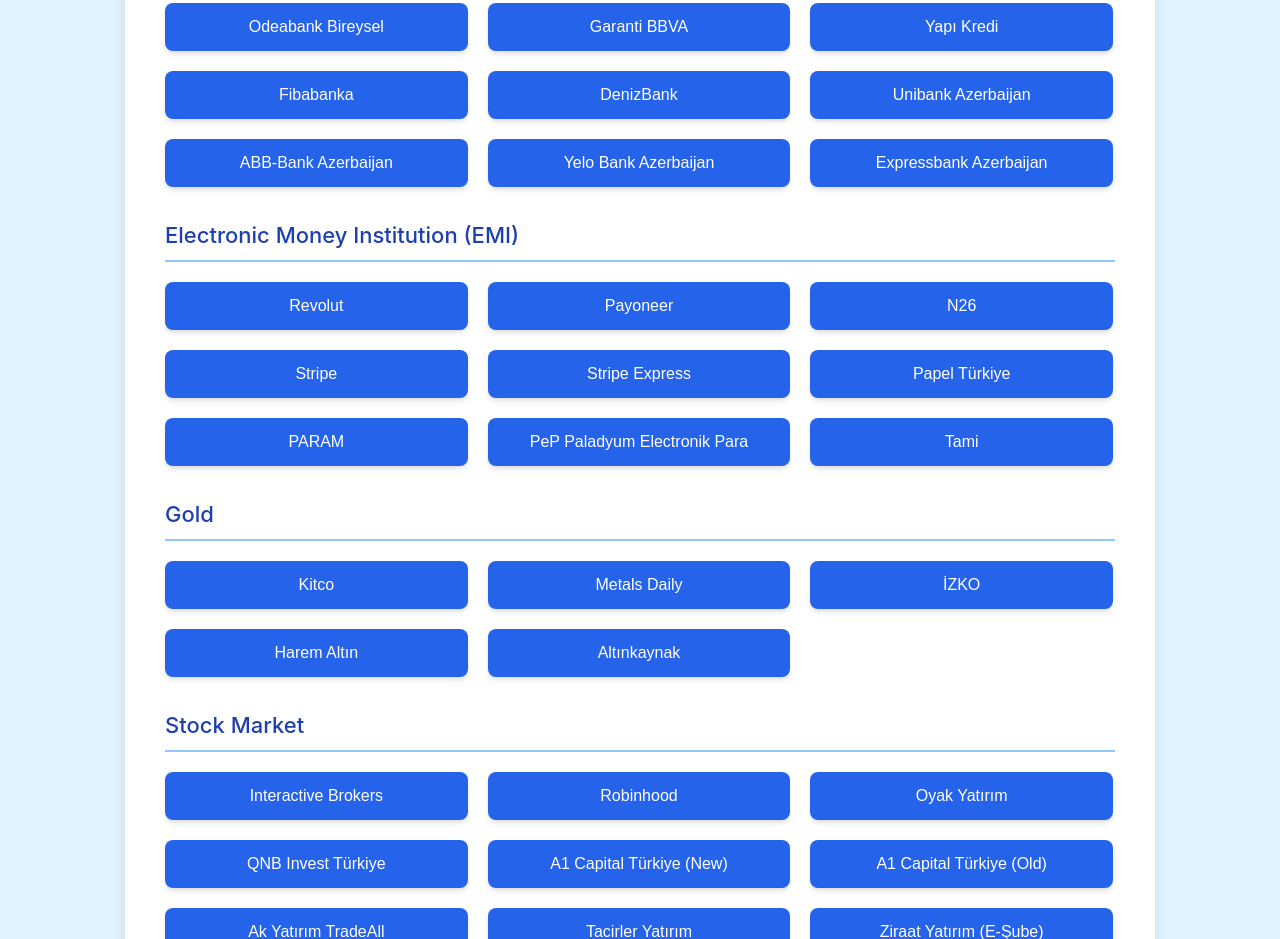
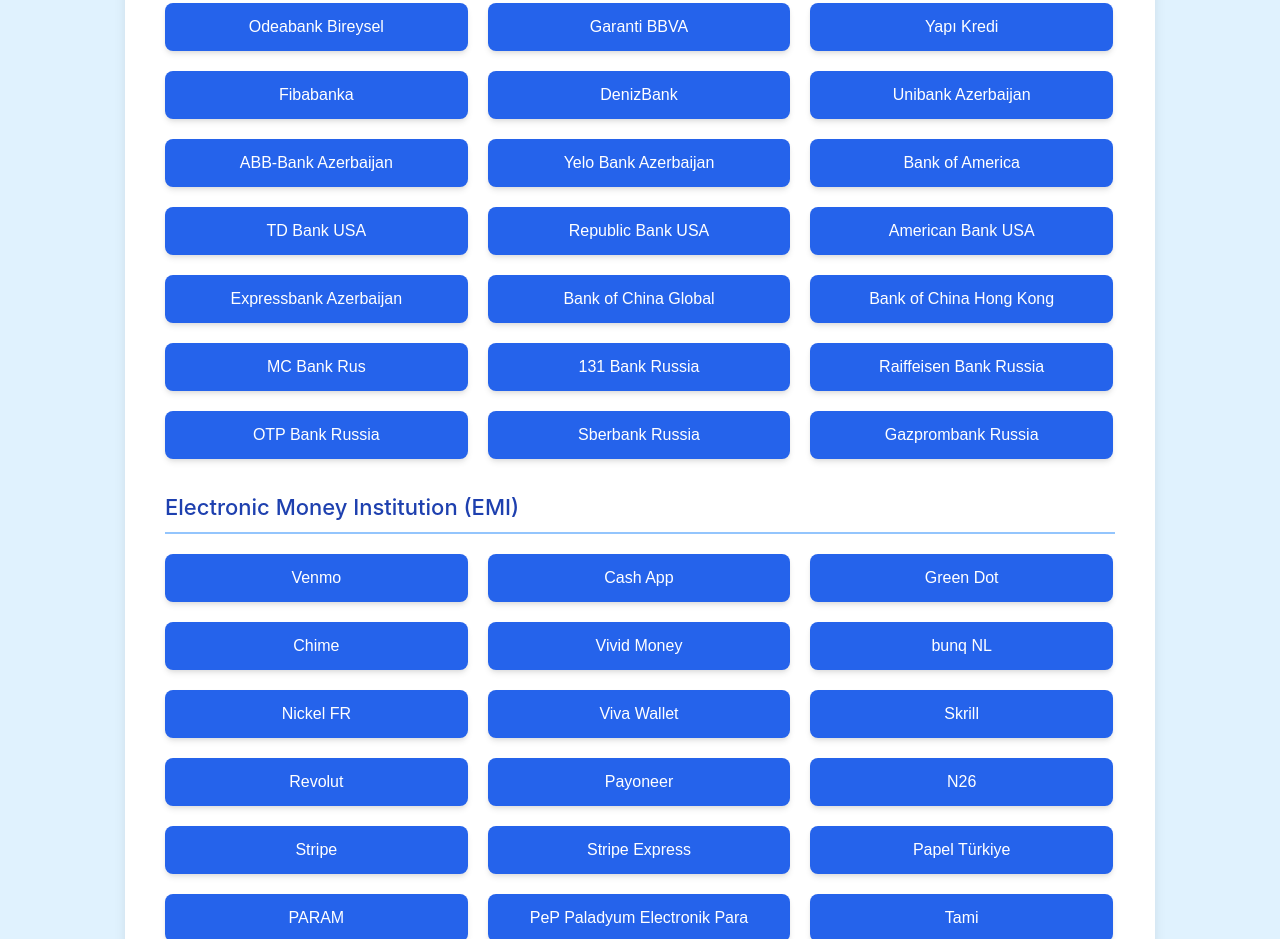
Before and after one commit to berkaygediz/financeMONO, an Electron app: page index.html in a window 1280 px wide. Shown: the part 773-1712 px from the top of the page. Drawn offline with Linux system fonts and the light colour scheme.

Commit message:
new banks, emis (china, russia, france, netherlands, germany, united states, hong kong)

```diff
--- a/index.html
+++ b/index.html
@@ -192,8 +192,13 @@
           <option value="United Kingdom">United Kingdom</option>
           <option value="Turkiye">Turkiye</option>
           <option value="Azerbaijan">Azerbaijan</option>
+          <option value="Russia">Russia</option>
           <option value="Thailand">Thailand</option>
           <option value="Germany">Germany</option>
+          <option value="Netherlands">Netherlands</option>
+          <option value="France">France</option>
+          <option value="China">China</option>
+          <option value="Hong Kong">Hong Kong</option>
         </select>
       </div>
 
--- a/renderer.js
+++ b/renderer.js
@@ -155,12 +155,117 @@
         country: "Azerbaijan",
       },
       {
+        name: "Bank of America",
+        url: "https://secure.bankofamerica.com/login/sign-in/signOnV2Screen.go",
+        country: "United States",
+      },
+      {
+        name: "TD Bank USA",
+        url: "https://onlinebanking.tdbank.com/#/authentication/login",
+        country: "United States",
+      },
+      {
+        name: "Republic Bank USA",
+        url: "https://www.republicbank.com/dbank/live/app/login/consumer",
+        country: "United States",
+      },
+      {
+        name: "American Bank USA",
+        url: "https://cibng.ibanking-services.com/eAM/Credential/Index?FIORG=41T&orgId=41T_114903284&FIFID=114903284&brand=41T_114903284&appId=ceb",
+        country: "United States",
+      },
+      {
         name: "Expressbank Azerbaijan",
         url: "https://online.expressbank.az/OnlinePayments/",
         country: "Azerbaijan",
       },
+      {
+        name: "Bank of China Global",
+        url: "https://ebsnew.boc.cn/boc15/login.html?locale=en",
+        country: "Global",
+      },
+      {
+        name: "Bank of China Hong Kong",
+        url: "https://its.bochk.com/login/ibs_lgn_index_e.jsp",
+        country: "Hong Kong",
+      },
+      {
+        name: "MC Bank Rus",
+        url: "https://mbp.mcbankrus.ru/#/",
+        country: "Russia",
+      },
+      {
+        name: "131 Bank Russia",
+        url: "https://online.131.ru/",
+        country: "Russia",
+      },
+      {
+        name: "Raiffeisen Bank Russia",
+        url: "https://online.raiffeisen.ru/login/main",
+        country: "Russia",
+      },
+      {
+        name: "OTP Bank Russia",
+        url: "https://online.otpbank.ru/login/product-auth",
+        country: "Russia",
+      },
+      {
+        name: "Sberbank Russia",
+        url: "https://online.sberbank.ru/CSAFront/index.do",
+        country: "Russia",
+      },
+      {
+        name: "Gazprombank Russia",
+        url: "https://ib.online.gpb.ru/login",
+        country: "Russia",
+      },
     ],
     emi: [
+      {
+        name: "Venmo",
+        url: "https://id.venmo.com/signin#/lgn",
+        country: "United States",
+      },
+      {
+        name: "Cash App",
+        url: "https://cash.app/login",
+        country: "United States",
+      },
+      {
+        name: "Green Dot",
+        url: "https://secure.greendot.com/greendot/login",
+        country: "United States",
+      },
+      {
+        name: "Chime",
+        url: "https://app.chime.com/login",
+        country: "United States",
+      },
+      {
+        name: "Vivid Money",
+        url: "https://business.vivid.money/en/login",
+        country: "Germany",
+      },
+      {
+        name: "bunq NL",
+        url: "https://web.bunq.com/",
+        country: "Netherlands",
+      },
+      {
+        name: "Nickel FR",
+        url: "https://app.nickel.eu/",
+        country: "France",
+      },
+      {
+        name: "Viva Wallet",
+        url: "https://accounts.vivapayments.com/Account/Login",
+        country: "Global",
+      },
+      {
+        name: "Skrill",
+        url: "https://account.skrill.com/wallet/account/login?locale=en",
+        country: "Global",
+      },
       {
         name: "Revolut",
         url: "https://app.revolut.com/login",
```
Also changed, not shown: README.md.
